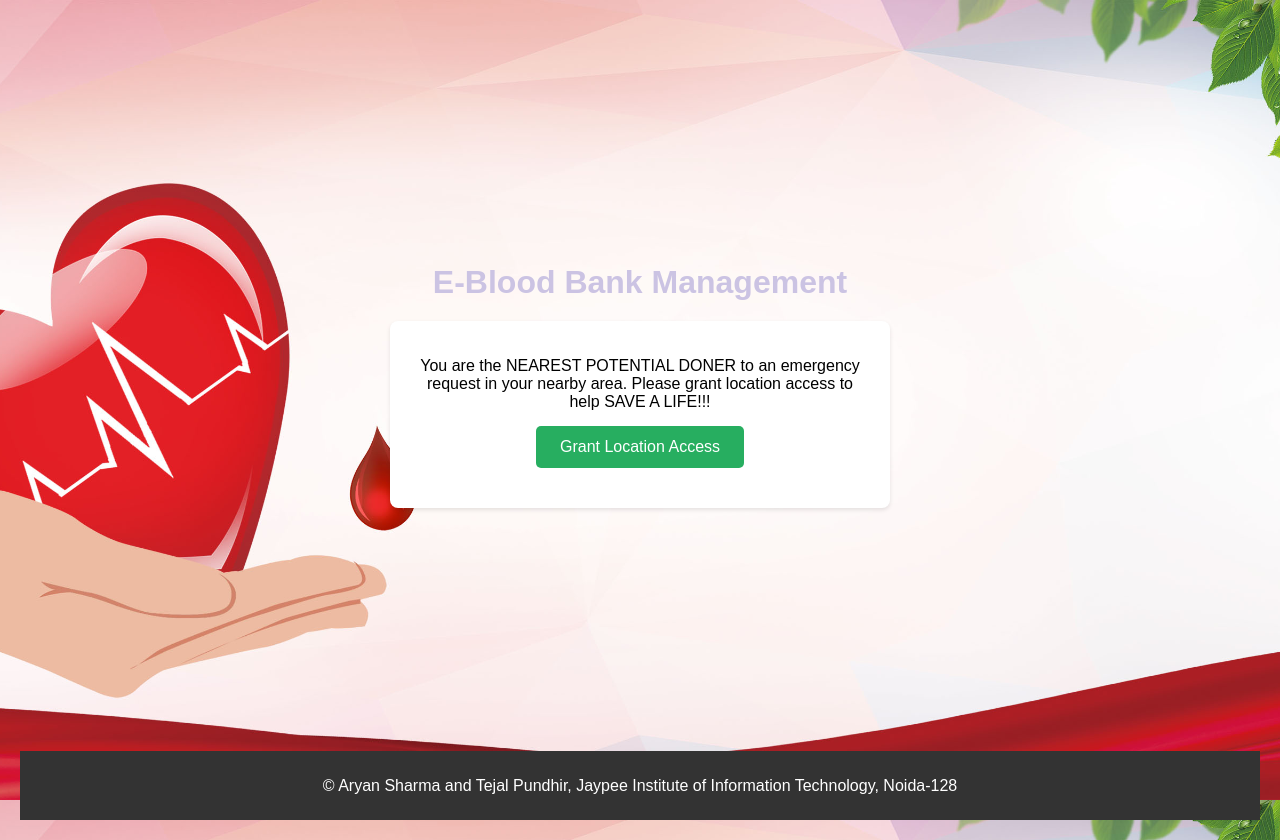
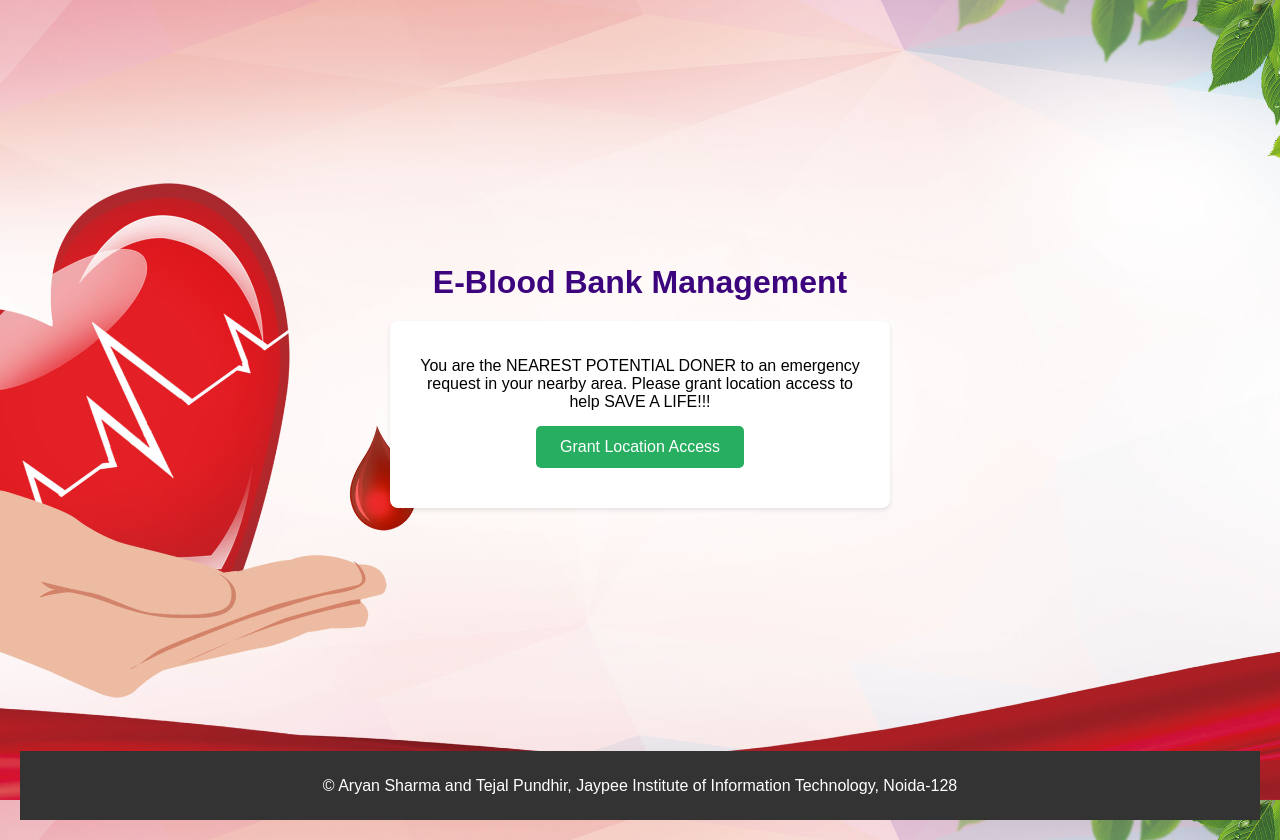
Before and after one commit to intnum10/Doner, a plain HTML site: page index.html in a window 1280 px wide. Drawn offline with Linux system fonts and the light colour scheme.

Commit message:
Update index.html

```diff
--- a/index.html
+++ b/index.html
@@ -28,7 +28,7 @@
         }
 
         h1 {
-            color: #CBC3E3; /* Blood red */
+            color: #3d057d; /* Blood red */
             margin-bottom: 20px;
             text-align: center;
         }
```
